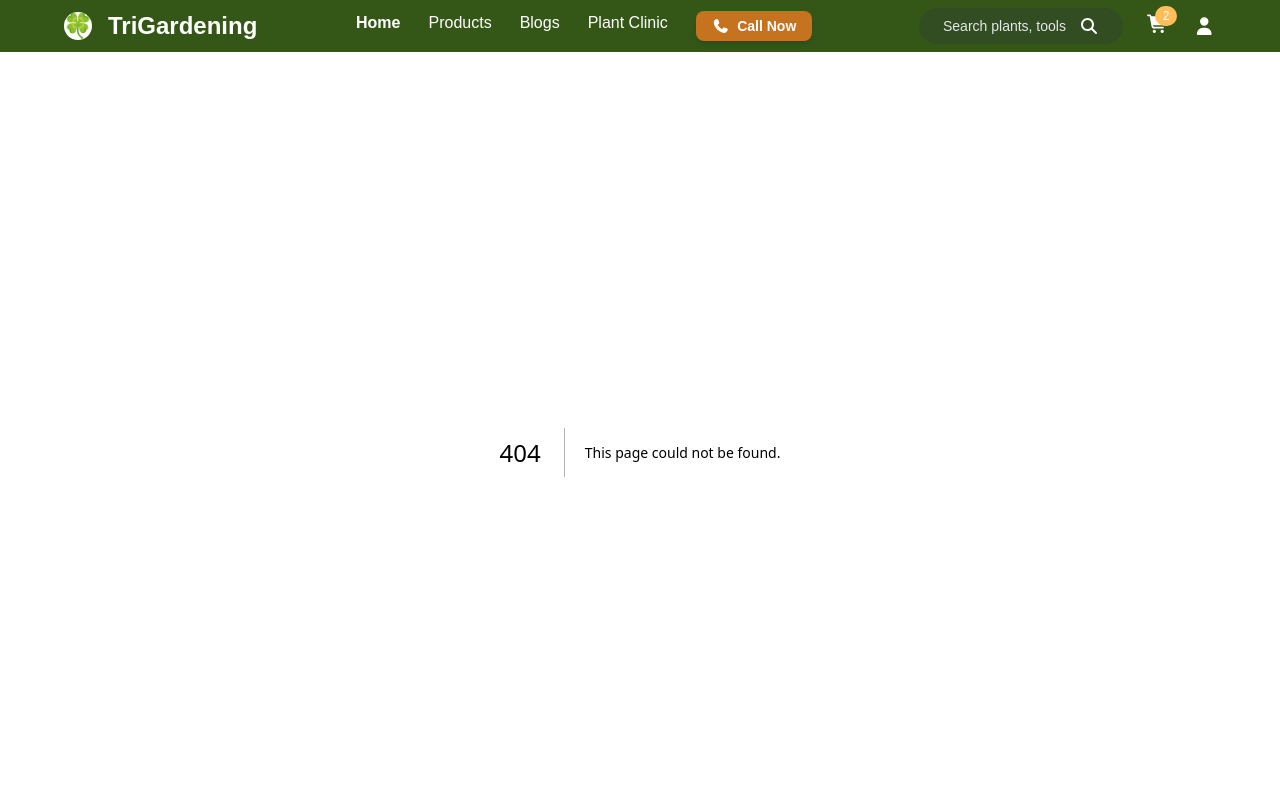
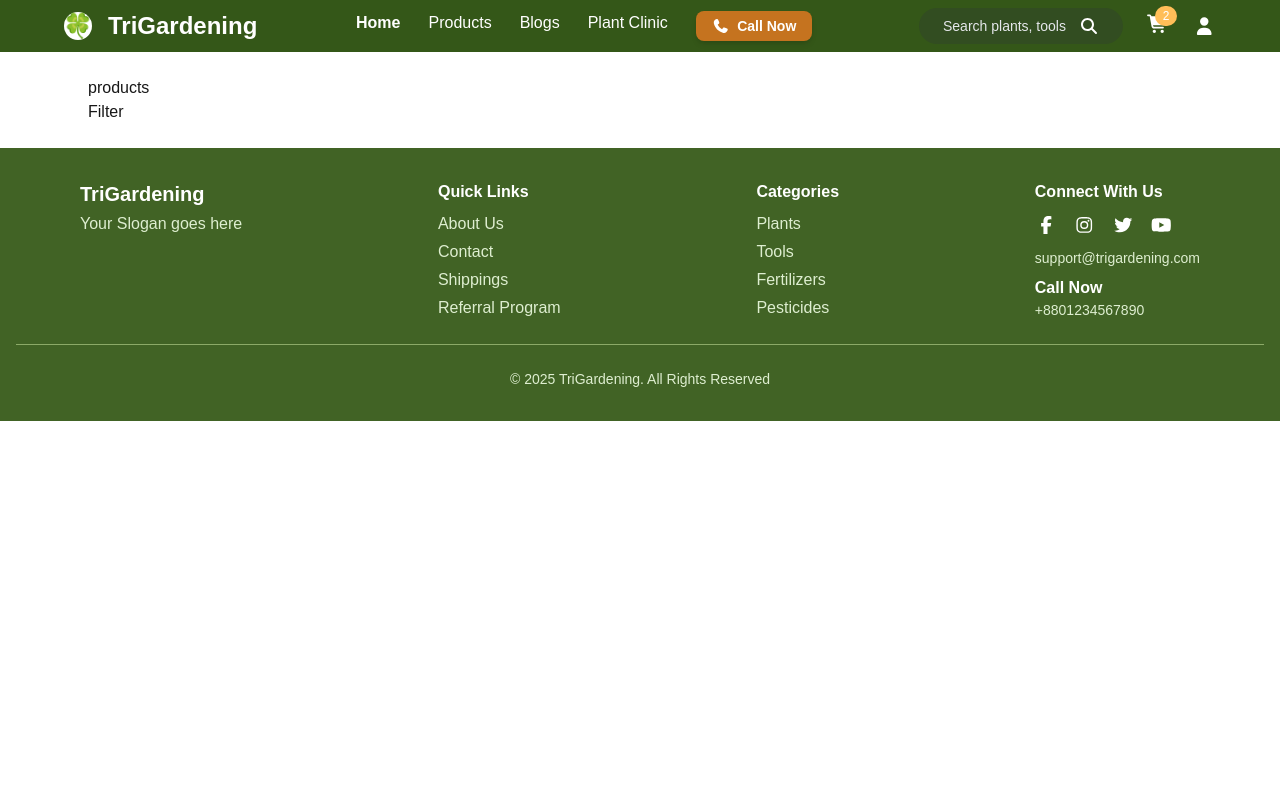
Before and after one commit to MamunUrRashidAIUB/trigardening, a Next.js app: page /products in a window 1280 px wide. Before the commit this address had no page. Shown: the top 800 px of the page. Built offline with nearby package versions, Linux system fonts and the light colour scheme.

Commit message:
Refactor Navbar to use Next.js Link component; add Filter and Products components for product listing page

```diff
--- a/src/app/components/layout/Navbar.jsx
+++ b/src/app/components/layout/Navbar.jsx
@@ -1,4 +1,5 @@
 // components/Navbar.js
+import Link from 'next/link'
 import { FontAwesomeIcon } from '@fortawesome/react-fontawesome'
 import { faPhone, faSearch, faShoppingCart, faUser } from '@fortawesome/free-solid-svg-icons'
 
@@ -18,11 +19,11 @@ export default function Navbar() {
 
         {/* Menu Links */}
         <div className="flex gap-7">
-          <a href="/" className="text-white font-semibold hover:underline">Home</a>
-          <a href="/products" className="text-white hover:underline">Products</a>
-          <a href="/blog" className="text-white hover:underline">Blogs</a>
-          <a href="/plant-clinic" className="text-white hover:underline">Plant Clinic</a>
-            <button
+          <Link href="/" className="text-white font-semibold hover:underline">Home</Link>
+          <Link href="/products" className="text-white hover:underline">Products</Link>
+          <Link href="/blog" className="text-white hover:underline">Blogs</Link>
+          <Link href="/plant-clinic" className="text-white hover:underline">Plant Clinic</Link>
+          <button
             aria-label="Call TriGardening"
             className="inline-flex items-center gap-2 bg-[#c5731f] text-white rounded-lg px-4 py-2 font-semibold shadow-md hover:bg-[#e0871f] whitespace-nowrap"
           >
--- /dev/null
+++ b/src/app/components/layout/Pages/Products/Filter/Filter.jsx
@@ -0,0 +1,7 @@
+import React from 'react'
+
+export const Filter = () => {
+  return (
+    <div>Filter </div>
+  )
+}
--- /dev/null
+++ b/src/app/components/layout/Pages/Products/Products.jsx
@@ -0,0 +1,10 @@
+import React from 'react'
+import { Filter } from './Filter/Filter'
+
+export const Products = () => {
+  return (
+    <div><h1>products</h1>
+<Filter />
+    </div>
+  )
+}
--- /dev/null
+++ b/src/app/products/page.jsx
@@ -0,0 +1,10 @@
+import React from 'react'
+import { Products } from '../components/layout/Pages/Products/Products'
+
+export default function ProductsPage() {
+  return (
+    <main className="max-w-6xl mx-auto p-6">
+      <Products />
+    </main>
+  )
+}
```
